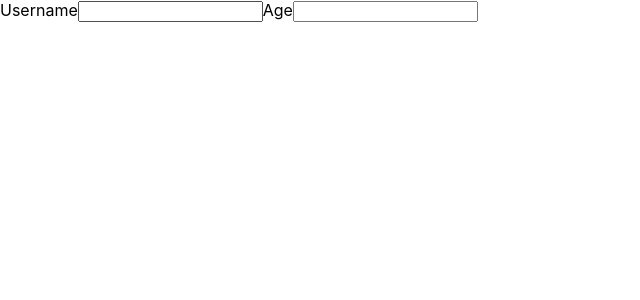
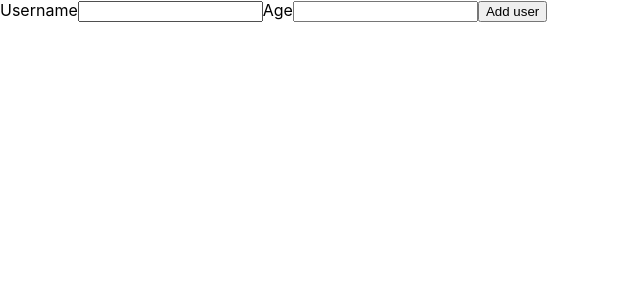
Before and after one commit to Vitalik1995Rikov/formAddPeople, a React (Create React App) app in the folder my-form/: page / in a window 1280 px wide. Shown: the top 300 px of the page, without its empty margins (0-640 px from the left). Built offline with nearby package versions, Linux system fonts and the light colour scheme.

Commit message:
remove defaul prevent

```diff
--- a/my-form/src/components/Users/AddUser.js
+++ b/my-form/src/components/Users/AddUser.js
@@ -1,12 +1,18 @@
 import React from "react";
 
 const AddUser = props => {
+
+    function addUserHandler(event) {
+        event.preventDefault();
+    }
+
     return (
-        <form>
+        <form onSubmit={addUserHandler}>
             <label htmlFor="username">Username</label>
             <input type="text" id="username" />
             <label htmlFor="Age">Age</label>
-            <input type="text" id="age" />
+            <input type="number" id="age" />
+            <button type="submit">Add user</button>
         </form>
     )
 }
```
